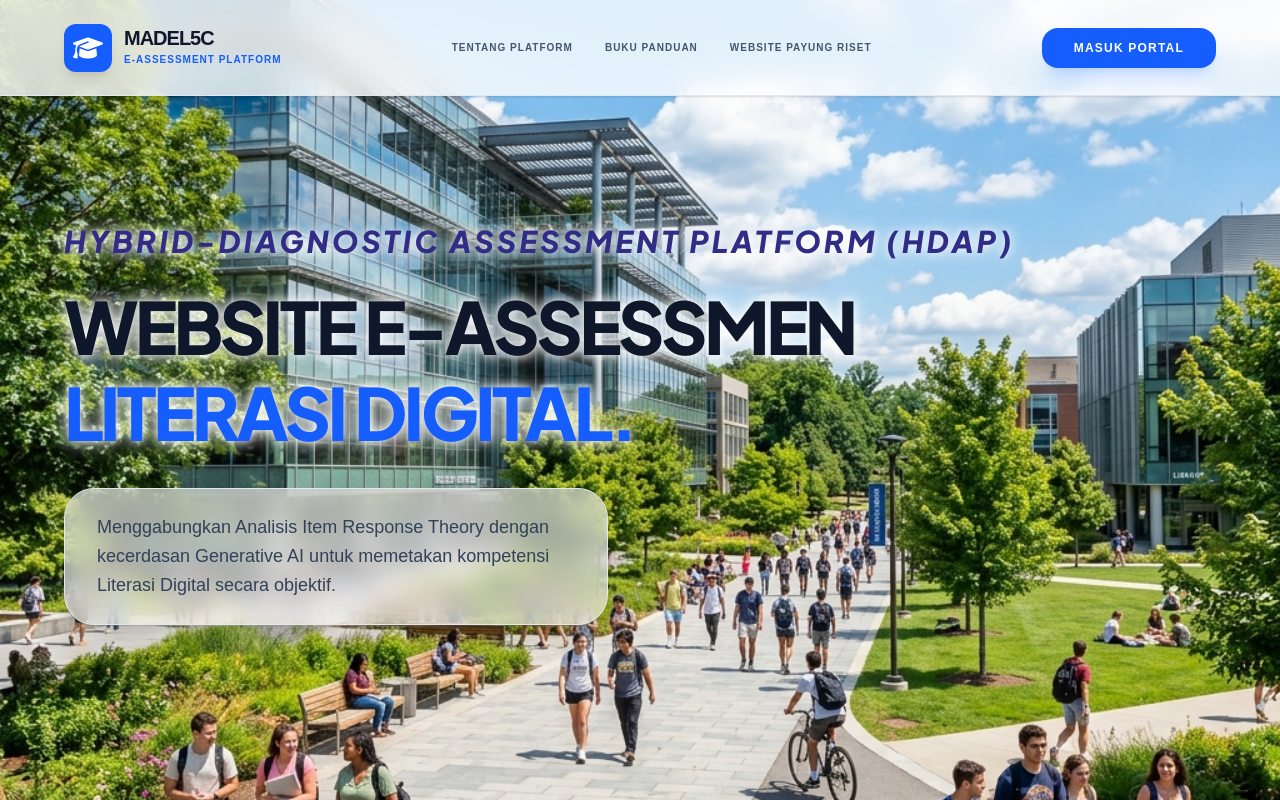
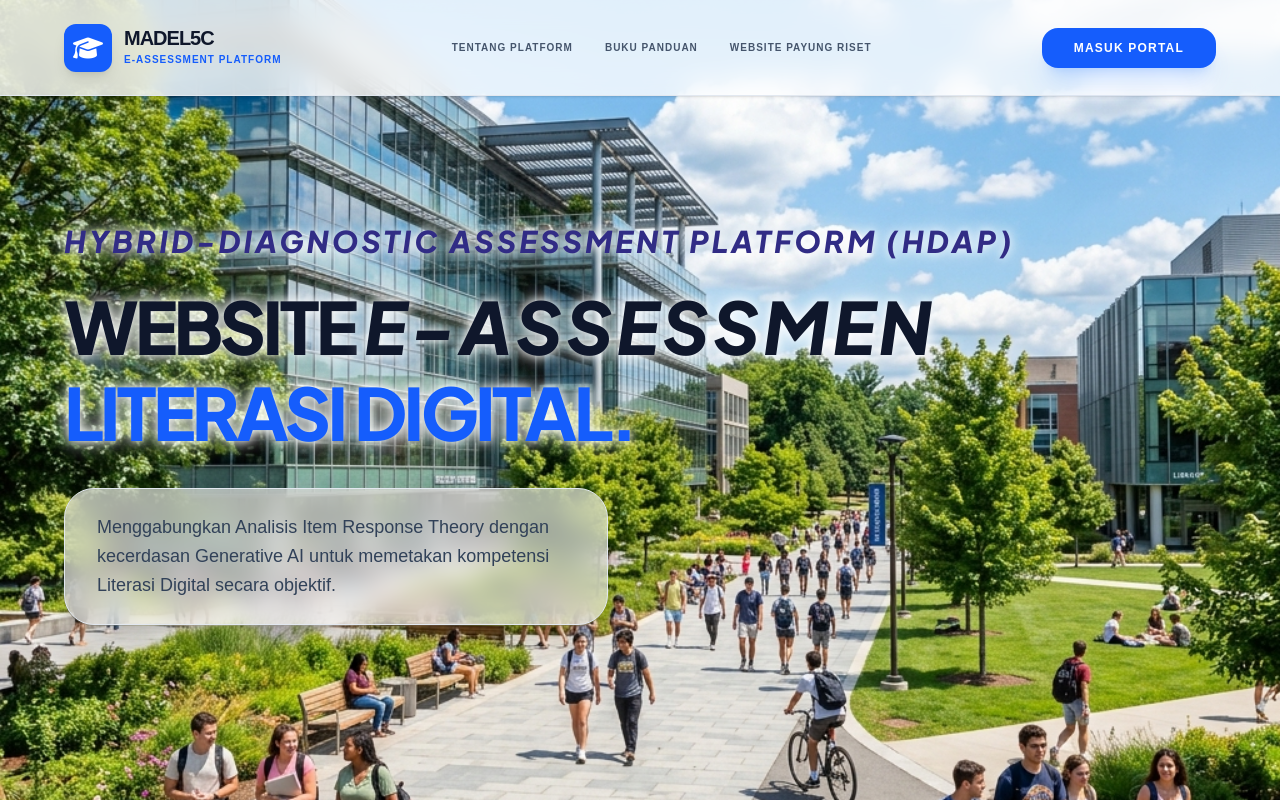
Before and after one commit to cathaleya/web_e-assesment, a Next.js app: page / in a window 1280 px wide. Shown: the top 800 px of the page. Built offline with nearby package versions, Linux system fonts and the light colour scheme; no server answers; the database is empty.

Commit message:
style: italicize E-ASSESSMEN in landing title for better legibility

```diff
--- a/src/app/page.tsx
+++ b/src/app/page.tsx
@@ -77,7 +77,7 @@ export default function LandingPage() {
                 </span>
                 <span className="text-3xl md:text-5xl lg:text-7xl block font-black uppercase tracking-tighter text-slate-900 leading-[1.1] md:leading-[1.2]"
                       style={{ textShadow: "0 0 20px rgba(255,255,255,1), 0 0 10px rgba(255,255,255,1)" }}>
-                  <span className="block md:whitespace-nowrap">Website E-ASSESSMEN</span>
+                  <span className="block md:whitespace-nowrap">Website <span className="italic tracking-wider">E-ASSESSMEN</span></span>
                   <span className="block md:whitespace-nowrap text-blue-600">LITERASI DIGITAL.</span>
                 </span>
               </h1>
```
